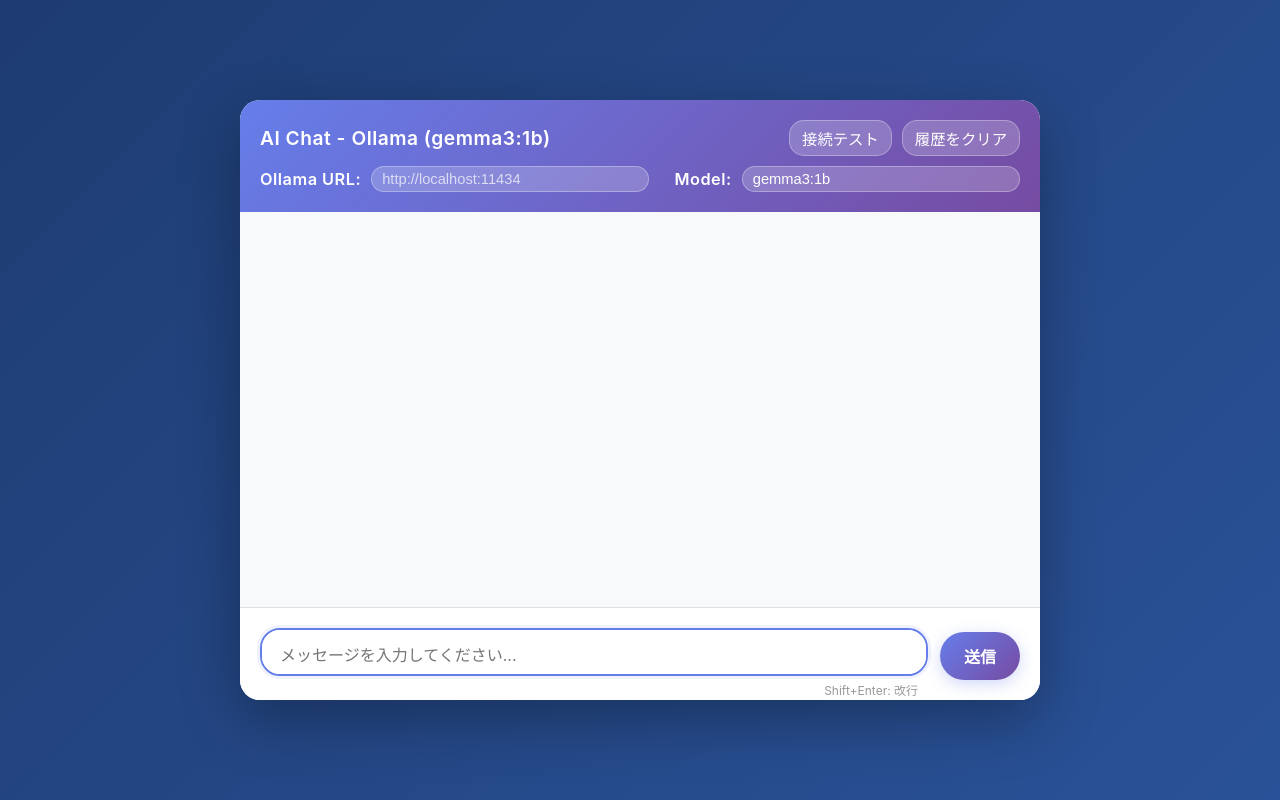
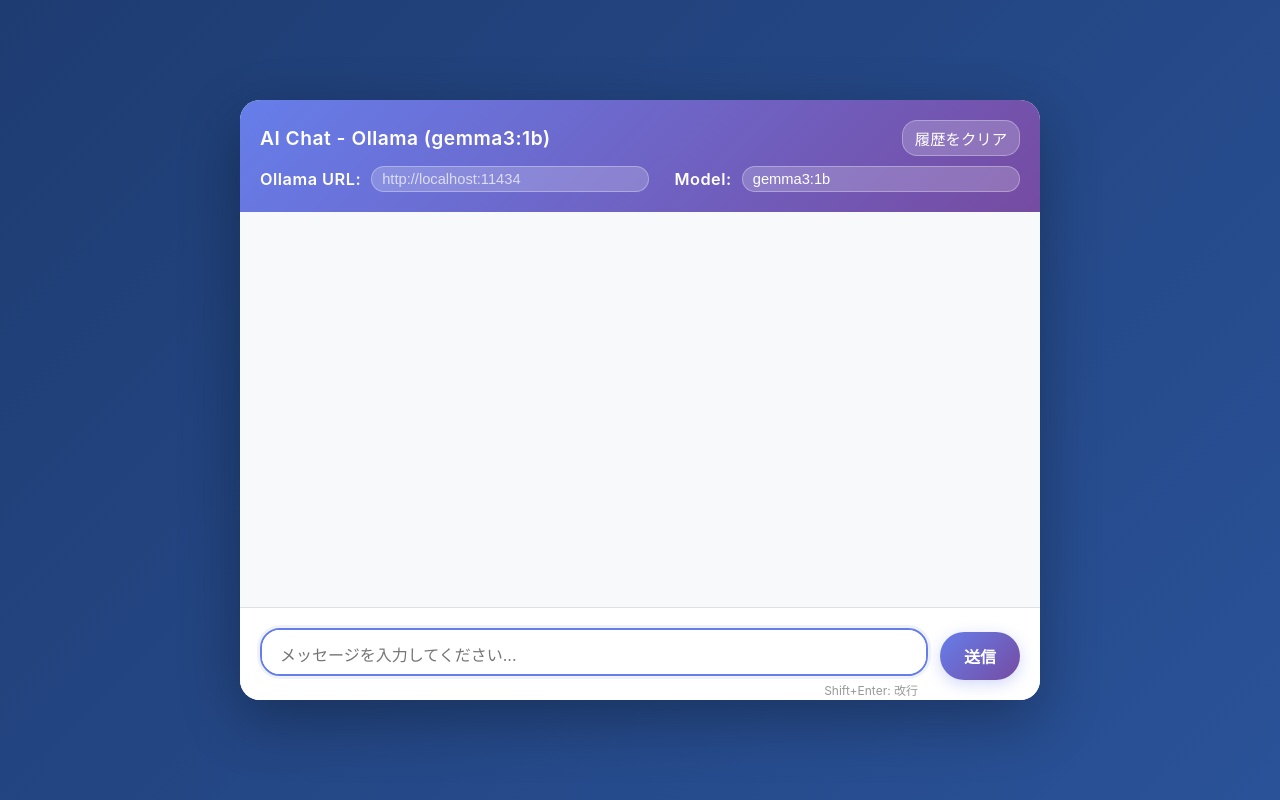
Before and after one commit to bigdragon0610/ollama-chat, a plain HTML site: page index.html in a window 1280 px wide. Drawn offline with Linux system fonts and the light colour scheme.

Commit message:
接続テストを削除

```diff
--- a/index.html
+++ b/index.html
@@ -330,9 +330,6 @@
             ></span
           ></span>
           <div class="header-buttons">
-            <button class="header-button" onclick="testConnection()">
-              接続テスト
-            </button>
             <button class="header-button" onclick="clearChat()">
               履歴をクリア
             </button>
@@ -434,7 +431,6 @@
       // ベースURL変更時にローカルストレージに保存
       baseUrlInput.addEventListener("change", () => {
         localStorage.setItem("ollamaBaseUrl", baseUrlInput.value);
-        testConnection();
       });
 
       // モデル変更時にローカルストレージに保存
@@ -468,10 +464,6 @@
         }
 
         updateHeaderModel();
-
-        if (savedUrl) {
-          testConnection();
-        }
       });
 
       async function sendMessage() {
@@ -622,74 +614,6 @@
           messages = messages.slice(0, 1);
         }
       }
-
-      // 接続テスト
-      async function testConnection() {
-        statusIndicator.textContent = " - 接続確認中...";
-        statusIndicator.style.color = "#ffa500";
-
-        // 成功/失敗メッセージを表示
-        const showConnectionStatus = (message, isSuccess) => {
-          const statusDiv = document.createElement("div");
-          statusDiv.style.cssText = `
-                    background: ${isSuccess ? "#d4edda" : "#f8d7da"};
-                    color: ${isSuccess ? "#155724" : "#721c24"};
-                    padding: 12px 20px;
-                    margin: 10px 20px;
-                    border-radius: 8px;
-                    text-align: center;
-                    animation: fadeIn 0.3s ease-out;
-                    font-weight: 500;
-                `;
-          statusDiv.textContent = message;
-          chatMessages.appendChild(statusDiv);
-
-          setTimeout(() => {
-            statusDiv.style.animation = "fadeOut 0.3s ease-out";
-            setTimeout(() => statusDiv.remove(), 300);
-          }, 3000);
-        };
-
-        try {
-          const response = await fetch(`${getBaseUrl()}/v1/chat/completions`, {
-            method: "POST",
-            headers: {
-              "Content-Type": "application/json",
-            },
-            body: JSON.stringify({
-              model: getModel(),
-              messages: [{ role: "user", content: "test" }],
-              stream: false,
-            }),
-          });
-
-          if (response.ok) {
-            statusIndicator.textContent = " - 接続OK";
-            statusIndicator.style.color = "#28a745";
-            showConnectionStatus(
-              `✓ Ollama接続成功！ (${getBaseUrl()}, Model: ${getModel()})`,
-              true
-            );
-
-            setTimeout(() => {
-              statusIndicator.textContent = "";
-              statusIndicator.style.color = "";
-            }, 3000);
-          } else {
-            throw new Error(`HTTP ${response.status}`);
-          }
-        } catch (error) {
-          statusIndicator.textContent = " - 接続エラー";
-          statusIndicator.style.color = "#dc3545";
-          console.error("Connection test failed:", error);
-          showConnectionStatus(`✗ Ollama接続失敗: ${error.message}`, false);
-
-          setTimeout(() => {
-            statusIndicator.textContent = "";
-            statusIndicator.style.color = "";
-          }, 5000);
-        }
-      }
     </script>
   </body>
 </html>
```
